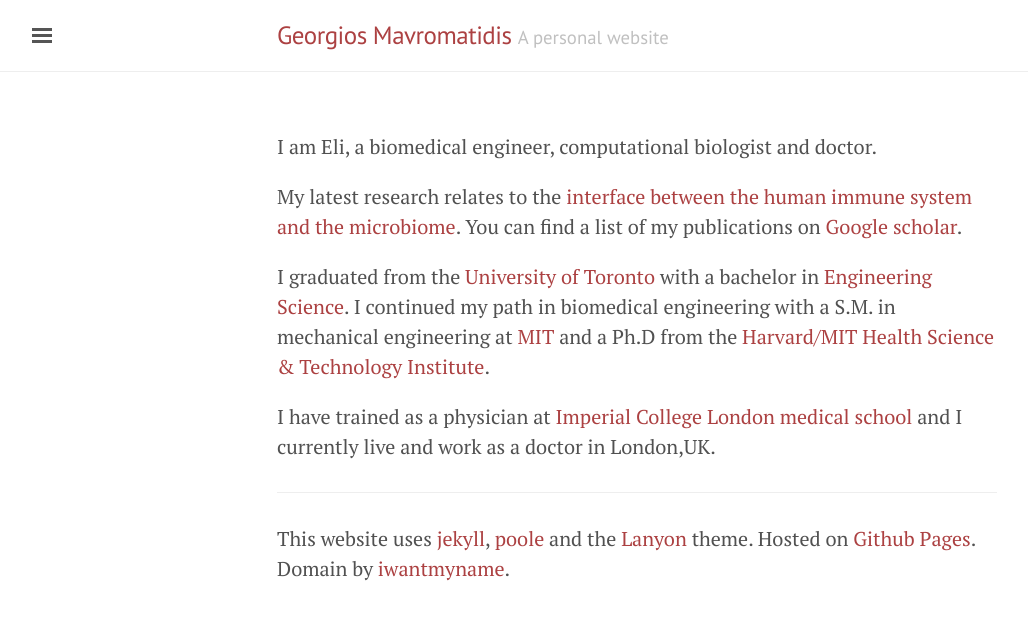
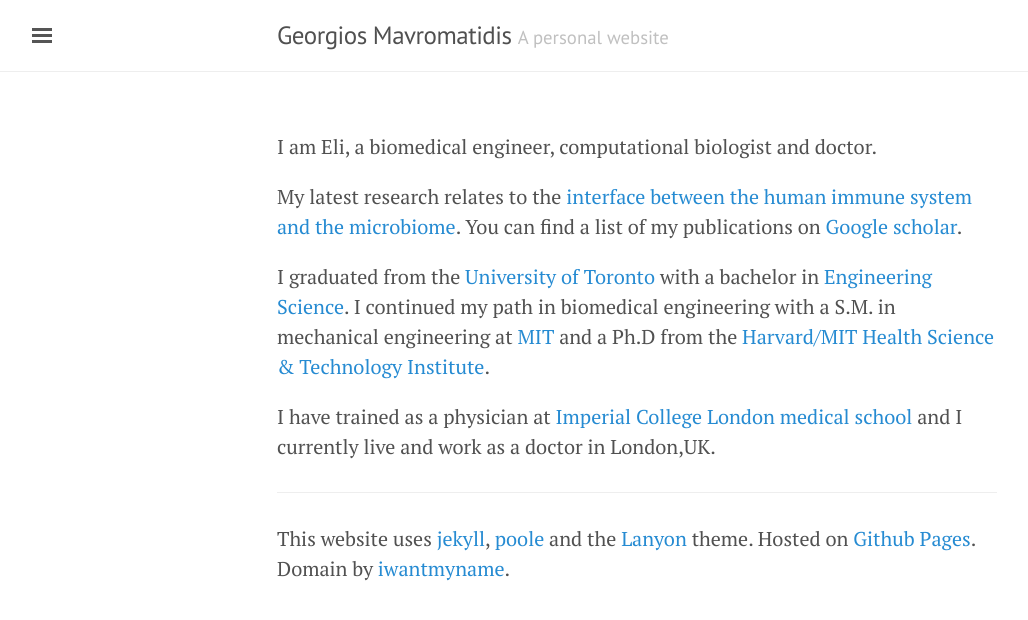
Before and after one commit to gmavrom33/gmavrom.github.io, a Jekyll site: the page built from index.md, in a window 1280 px wide. Shown: the top 620 px of the page, without its empty margins (3-1031 px from the left). Built offline with Jekyll 4.4.1, drawn with Linux system fonts in a browser that asks for light colours.

Commit message:
Update default.html

```diff
--- a/_layouts/default.html
+++ b/_layouts/default.html
@@ -4,7 +4,7 @@
   {% include head.html %}
   {% include google_analytics.html %}
 
-  <body class="theme-base-08">
+  <body class>
 
     {% include sidebar.html %}
 
```
